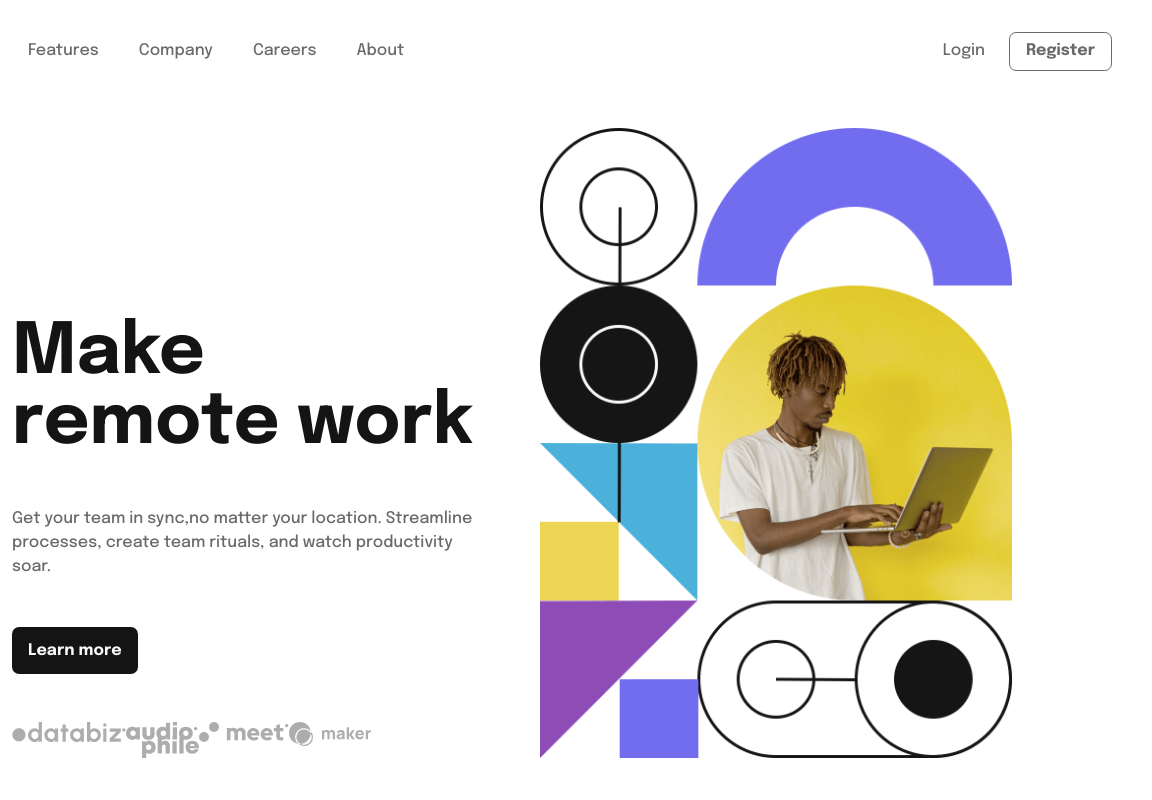
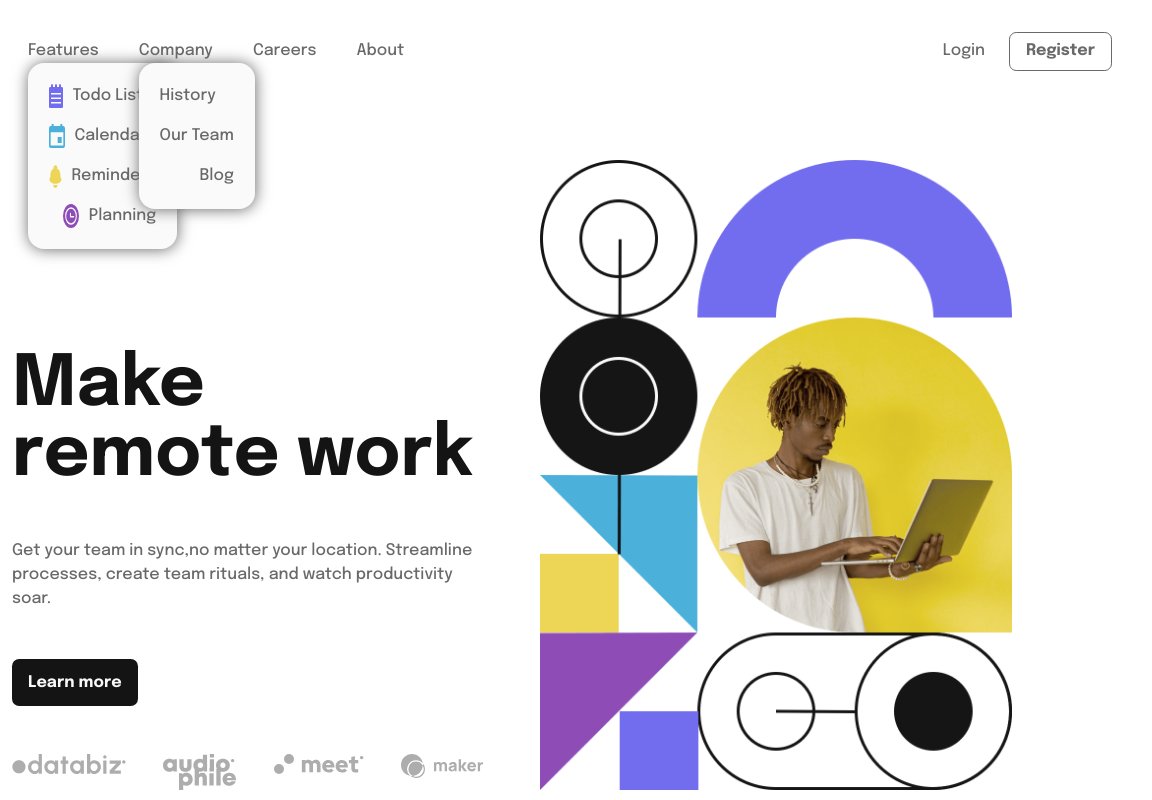
Before and after one commit to DARLINGTON-CG/DROPDOWN-NAVIGATION, a plain HTML site: page index.html in a window 1280 px wide. Shown: the full height of the page, 128-1280 px from the left. Drawn offline with Linux system fonts and the light colour scheme.

Commit message:
adding dropdown menu

```diff
--- a/index.html
+++ b/index.html
@@ -19,8 +19,42 @@
             <!--Primary nav-->
             <nav class="primary-navigation" id="primary-navigation">
                 <ul role="list" class="nav-list">
-                    <li><a href="#">Features</a></li>
-                    <li><a href="#">Company</a></li>
+                    <li>
+                        <a href="#">Features</a>
+                        <ul role="list" class="dropdown">
+                            <li class="flex gap-50">
+                                <img src="./images/icon-todo.svg" alt="todo">
+                                <p>Todo List</p>
+                            </li>
+                            <li class="flex gap-50">
+                                <img src="./images/icon-calendar.svg" alt="calendar">
+                                <p>Calendar</p>
+                            </li>
+                            <li class="flex gap-50">
+                                <img src="./images/icon-reminders.svg" alt="reminders">
+                                <p>Reminders</p>
+                            </li>
+                            <li class="flex gap-50">
+                                <img src="./images/icon-planning.svg" alt="planning">
+                                <p>Planning</p>
+                            </li>
+                        </ul>
+                    </li>
+                    <li>
+                        <a href="#">Company</a>
+                        <ul role="list" class="dropdown">
+
+                            <li>
+                                 <p>History</p>
+                            </li>
+                            <li>
+                                 <p>Our Team</p>
+                            </li>
+                            <li>
+                                 <p>Blog</p>
+                            </li>
+                        </ul>
+                    </li>
                     <li><a href="#">Careers</a></li>
                     <li><a href="#">About</a></li>
                     <!--Auth btns-->
@@ -45,7 +79,7 @@
                 <p>Get your team in sync,no matter your location. Streamline processes, create team rituals, and watch
                     productivity soar.</p>
                 <button class="button">Learn more</button>
-                <ul class="flex" role="list">
+                <ul class="flex separated" role="list">
                     <li><img src="images/client-databiz.svg" alt="databiz"></li>
                     <li><img src="images/client-audiophile.svg" alt="audiophile"></li>
                     <li><img src="images/client-meet.svg" alt="meet"></li>
@@ -53,12 +87,11 @@
                 </ul>
             </div>
 
-                <div class="image-container">
-                    <img src="images/image-hero-desktop.png" alt="hero">
-                </div>
+            <div class="image-container">
+                <img src="images/image-hero-desktop.png" alt="hero">
+            </div>
         </div>
     </main>
-
 
 
 </body>
--- a/style.css
+++ b/style.css
@@ -97,7 +97,8 @@ svg {
 
     width: min(var(--heading-max-width), 100% - var(--heading-padding));
     margin-inline: auto;
-    margin-bottom: 1rem;
+    margin-bottom: 3rem;
+
 }
 
 .body-container {
@@ -137,7 +138,7 @@ svg {
 }
 
 
-nav li:last-of-type {
+nav  li:last-of-type {
     margin-left: auto;
 }
 
@@ -154,16 +155,33 @@ nav li:last-of-type {
 
 }
 
+.dropdown {
+    display: flex;
+    background-color: var(--clr-almost-white);
+    flex-direction: column;
+    gap: 1rem;
+    position: absolute;
+    z-index: 3;
+    box-shadow: 0.5px 0.5px 15px var(--clr-medium-gray);
+    padding: 1.3rem;
+    border-radius: 1rem;
+}
+
 /*-- Mobile only --*/
 @media (max-width: 45em) {
 
-    .image-container
-    {
+    .dropdown {
+        position: relative;
+        box-shadow: none;
+        background-color: inherit;
+        border-radius: 0;
+    }
+
+    .image-container {
         order: 1;
     }
 
-    .info
-    {
+    .info {
         gap: 1rem;
         align-items: center;
         order: 2;
@@ -292,6 +310,14 @@ nav li:last-of-type {
     display: flex;
 }
 
+.separated {
+    justify-content: space-between;
+}
+
+.gap-50 {
+    gap: 0.6rem;
+}
+
 .gap-100 {
     gap: 1.5rem;
 }
```
